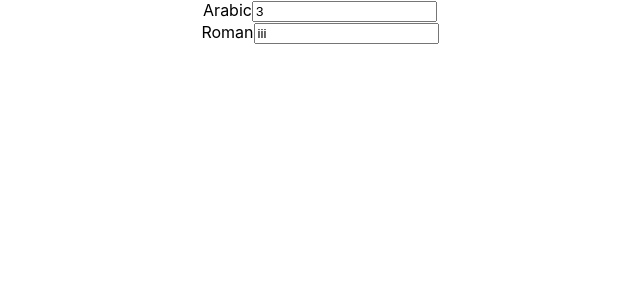
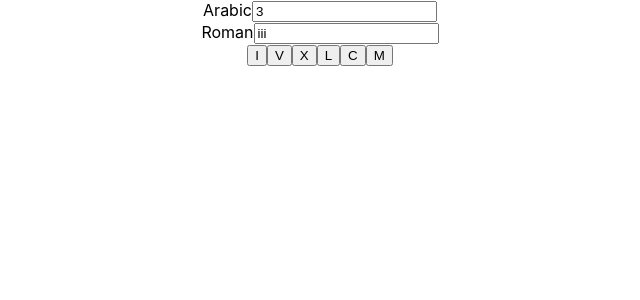
Before and after one commit to licia03/spqn, a React (Create React App) app: page / in a window 1280 px wide. Shown: the top 300 px of the page, without its empty margins (320-960 px from the left). Built offline with nearby package versions, Linux system fonts and the light colour scheme.

Commit message:
add keyboard structure

```diff
--- a/src/App.tsx
+++ b/src/App.tsx
@@ -1,13 +1,25 @@
-import React from 'react';
+import React, { useState, useCallback } from 'react';
 
 import NumberField from './components/NumberField/NumberField';
 import './App.css';
+import KeyboardRoman from './components/KeyboardRoman/KeyboardRoman';
+import KeyboardArabic from './components/KeyboardArabic/KeyboardArabic';
+
+type KeyboardType = 'roman' | 'arabic';
 
 function App() {
+  const [selectedKeyboard, setSelectedBoard] = useState<KeyboardType>('roman');
+
+  const handleKeyPressed = useCallback(() => {
+
+  }, []);
+
   return (
     <div className="App">
       <NumberField label="Arabic" value='3' />
       <NumberField label="Roman" value='iii' />
+      {selectedKeyboard === 'roman' && <KeyboardRoman onKeyPressed={handleKeyPressed}/>}
+      {selectedKeyboard === 'arabic' && <KeyboardArabic onKeyPressed={handleKeyPressed}/>}
     </div>
   );
 }
--- /dev/null
+++ b/src/components/Key/Key.tsx
@@ -0,0 +1,29 @@
+import React, { useCallback } from "react";
+
+export type RomanValue = "I" | "V" | "X" | "C" | "L" | "M";
+export type ArabicValue =
+  | "0"
+  | "1"
+  | "2"
+  | "3"
+  | "4"
+  | "5"
+  | "6"
+  | "7"
+  | "8"
+  | "9";
+
+interface Props {
+  value: RomanValue | ArabicValue;
+  onClick: (value: RomanValue | ArabicValue) => void;
+}
+
+const Key: React.FC<Props> = ({ value, onClick }) => {
+  const onClickHandler = useCallback(() => {
+    onClick(value);
+  }, [value, onClick]);
+
+  return <button onClick={onClickHandler}>{value}</button>;
+};
+
+export default Key;
--- /dev/null
+++ b/src/components/Keyboard/Keyboard.tsx
@@ -0,0 +1,5 @@
+import React from 'react';
+
+const Keyboard: React.FC = ({children}) => (<div>{children}</div>);
+
+export default Keyboard;
--- /dev/null
+++ b/src/components/KeyboardArabic/KeyboardArabic.tsx
@@ -0,0 +1,24 @@
+import React from "react";
+import Keyboard from "../Keyboard/Keyboard";
+import Key, { RomanValue, ArabicValue } from "../Key/Key";
+
+interface Props {
+  onKeyPressed: (value: RomanValue | ArabicValue) => void;
+}
+
+const KeyboardArabic: React.FC<Props> = ({ onKeyPressed }) => (
+  <Keyboard>
+    <Key value="0" onClick={onKeyPressed} />
+    <Key value="1" onClick={onKeyPressed} />
+    <Key value="2" onClick={onKeyPressed} />
+    <Key value="3" onClick={onKeyPressed} />
+    <Key value="4" onClick={onKeyPressed} />
+    <Key value="5" onClick={onKeyPressed} />
+    <Key value="6" onClick={onKeyPressed} />
+    <Key value="7" onClick={onKeyPressed} />
+    <Key value="8" onClick={onKeyPressed} />
+    <Key value="9" onClick={onKeyPressed} />
+  </Keyboard>
+);
+
+export default KeyboardArabic;
--- /dev/null
+++ b/src/components/KeyboardRoman/KeyboardRoman.tsx
@@ -0,0 +1,20 @@
+import React from "react";
+import Keyboard from "../Keyboard/Keyboard";
+import Key, {RomanValue, ArabicValue} from "../Key/Key";
+
+interface Props {
+    onKeyPressed: (value: RomanValue | ArabicValue) => void;
+}
+
+const KeyboardRoman: React.FC<Props> = ({onKeyPressed}) => (
+  <Keyboard>
+    <Key value="I" onClick={onKeyPressed} />
+    <Key value="V" onClick={onKeyPressed} />
+    <Key value="X" onClick={onKeyPressed} />
+    <Key value="L" onClick={onKeyPressed} />
+    <Key value="C" onClick={onKeyPressed} />
+    <Key value="M" onClick={onKeyPressed} />
+  </Keyboard>
+);
+
+export default KeyboardRoman;
```
